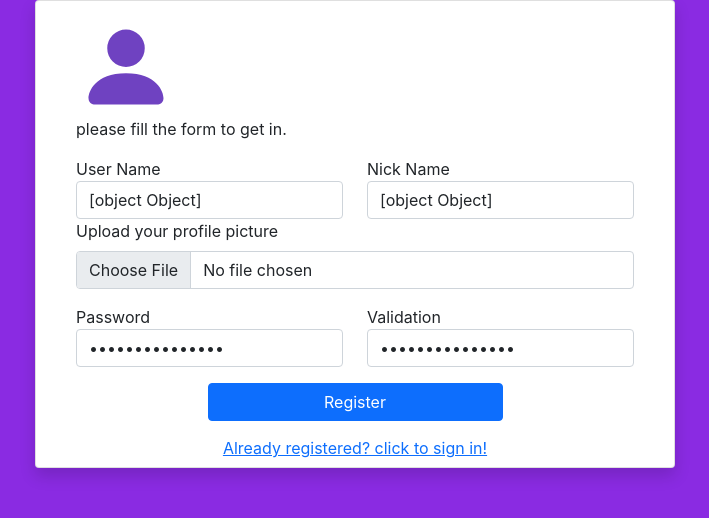
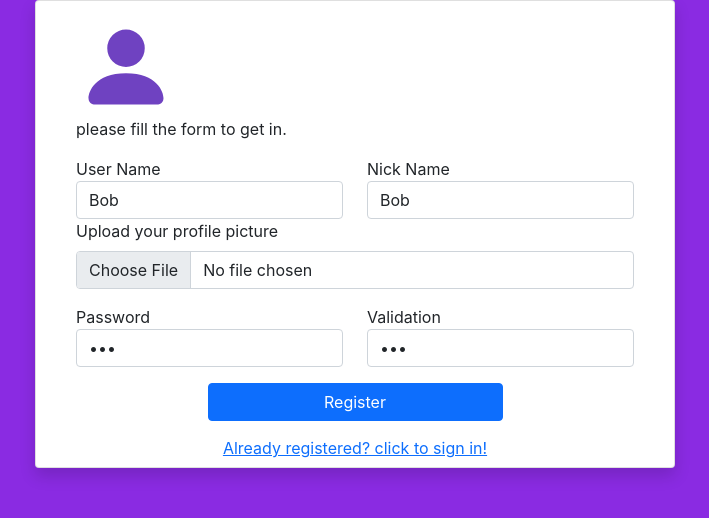
Before and after one commit to navehbenben/Instant-messaging-widget-, a React (Create React App) app: page / in a window 1280 px wide. Shown: the top 518 px of the page, without its empty margins (285-994 px from the left). Built offline with nearby package versions, Linux system fonts and the light colour scheme.

Commit message:
more improv

```diff
--- a/src/chat_page.js
+++ b/src/chat_page.js
@@ -118,7 +118,7 @@ class ChatPage extends React.Component {
                     <div class="row align-items-start">
                         {this.side_bar()}
                         <div class="col bg-light vh-100 position-relative">
-                            <div class=" row row-col-1 justify-content-between">
+                            <div class=" row row-col-1 position-relative">
                                 {this.message("hi",true)}
                                 {this.message("hi",false)}
                             </div>
--- a/src/register.js
+++ b/src/register.js
@@ -5,19 +5,21 @@ import './index.css';
 class Register extends React.Component {
     constructor(props) {
         super(props);
-        this.state = { user_name: '', nickname: '', picture: '', password: '', verify: '' };
-        this.handleChange = this.handleChange.bind(this)
-        this.handleSubmit = this.handleSubmit.bind(this)
+        this.handleSubmit = this.handleSubmit.bind(this);
+        this.input = React.createRef();
+
     }
     handleSubmit(event){
-        let { user_name, nickname, picture, password, verify } = this.state
+        //let { user_name, nickname, picture, password, verify } = this.state
         event.preventDefault()
-        alert(this.state.nickname)
+        alert(this.input.password)
 
     }
 
-    handleChange(event){
-        this.setState({[event.target.name] : event.target.value})
+    onChange(event) {
+        this.setState({
+          [event.target.name]: event.target.value
+        })
     }
     Password(str,id) {
         return (
@@ -26,7 +28,7 @@ class Register extends React.Component {
                     <label for="inputPassword6" class="col-form">{str}</label>
                 </div>
                 <div class="col-auto">
-                    <input type="password" id={id} class="form-control" value={this.state}  onChange={this.handleChange}/>
+                    <input type="password" class="form-control"  defaultValue="Bob" ref={this.input}/>
                 </div>
             </div>
         );
@@ -38,7 +40,7 @@ class Register extends React.Component {
                     <label for="inputPassword6" class="col-form">{string}</label>
                 </div>
                 <div class="col-auto">
-                    <input type="Text" class="form-control" value={this.state}  onChange={this.handleChange} />
+                    <input type="Text" class="form-control"  defaultValue="Bob" ref={this.input} />
                 </div>
             </div>
         );
@@ -65,7 +67,7 @@ class Register extends React.Component {
                         <div class="row">
                             <div class="mb-3">
                                 <label for="formFile" class="form-label">Upload your profile picture</label>
-                                <input class="form-control" type="file" value={this.state.picture} />
+                                <input class="form-control" type="file" ref={this.input} />
                             </div>
                         </div>
                         <div class="row">
@@ -75,7 +77,7 @@ class Register extends React.Component {
 
                     </div>
                     <div class="d-grid gap-2 col-6 mx-auto">
-                        <button type="submit" class="btn btn-primary">Register</button>
+                        <button type="submit" value="Submit" class="btn btn-primary">Register</button>
                         <button type="button" class="btn btn-link">
                             Already registered? click to sign in!
                         </button>
```
